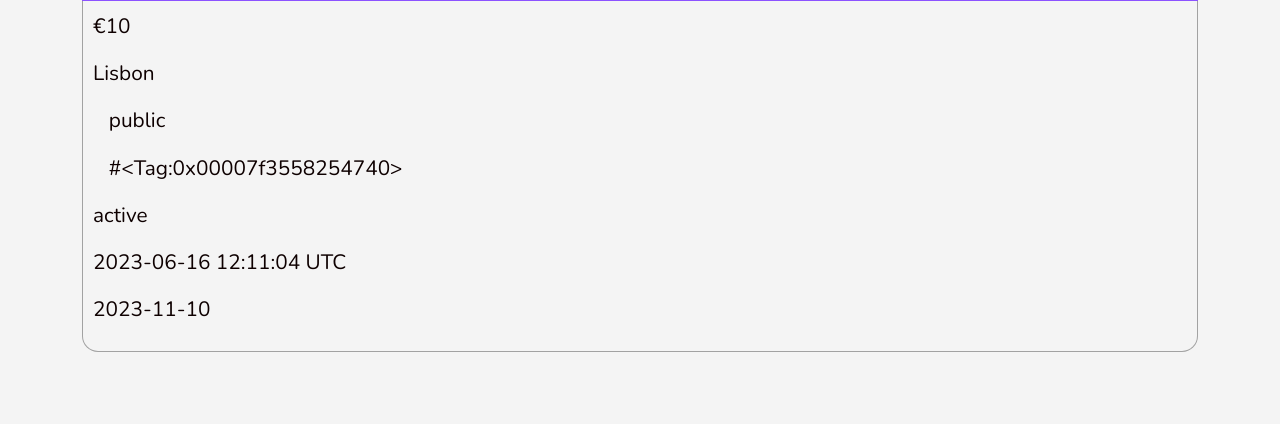
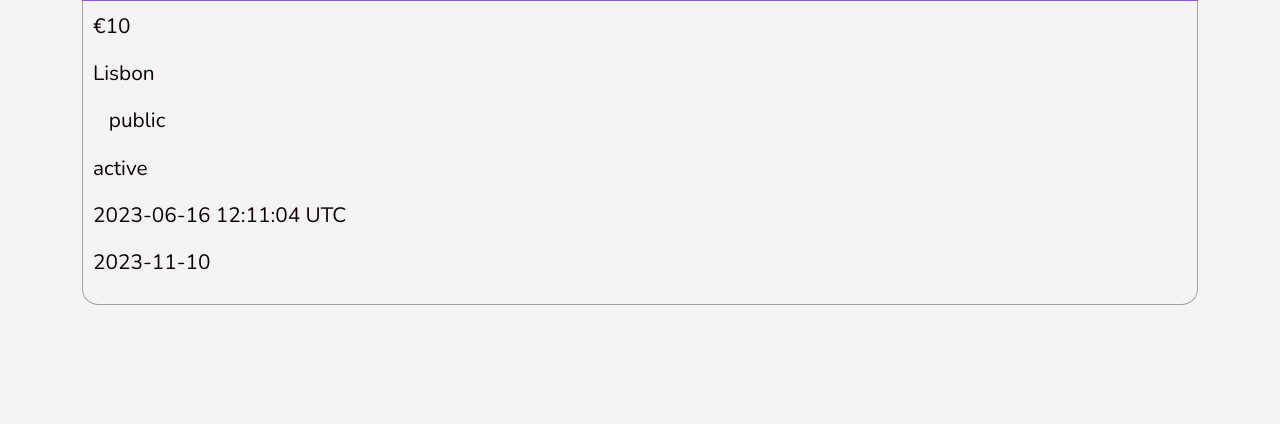
Before and after one commit to CPT-Lego/dare2bet, a Rails app: page /bets/1 in a window 1280 px wide. Shown: the part 272-696 px from the top of the page. Run offline with Rails 7, Linux system fonts and the light colour scheme; a user stored in the database is signed in; data comes from the database, SQL or seed files in the repository; style sheets or scripts are compiled from the project's sources; some libraries are stand-ins or nearby versions.

Commit message:
tag removed from show

```diff
--- a/app/views/bets/show.html.erb
+++ b/app/views/bets/show.html.erb
@@ -7,7 +7,6 @@
           <p><strong><i class="fa-solid fa-sack-dollar"></i></strong> <%= @bet.stake %></p>
           <p><strong><i class="fa-solid fa-location-dot"></i></strong> <%= @bet.location %></p>
           <p><strong><i class="fa-solid fa-lock"></i></strong> <%= @bet.privacy %></p>
-          <p><strong><i class="fa-solid fa-tag"></i></strong> <%= @bet.tag  %></p>
           <p><strong><i class="fa-regular fa-square-check"></i></strong> <%= @bet.status %></p>
           <p><strong><i class="fa-regular fa-calendar-plus"></i></strong> <%= @bet.created_at %></p>
           <p><strong><i class="fa-regular fa-calendar-check"></i></strong> <%= @bet.end_time %></p>
```
